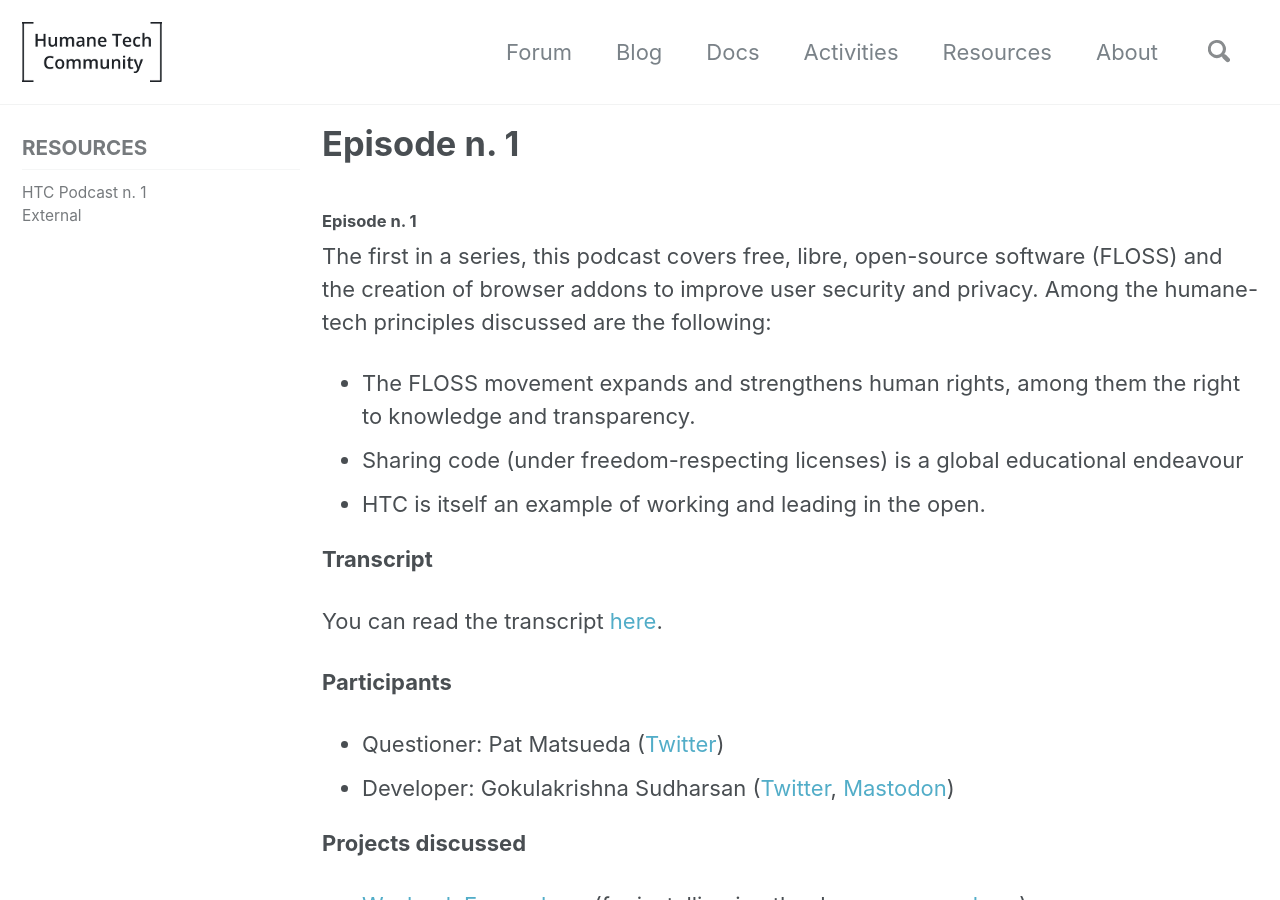
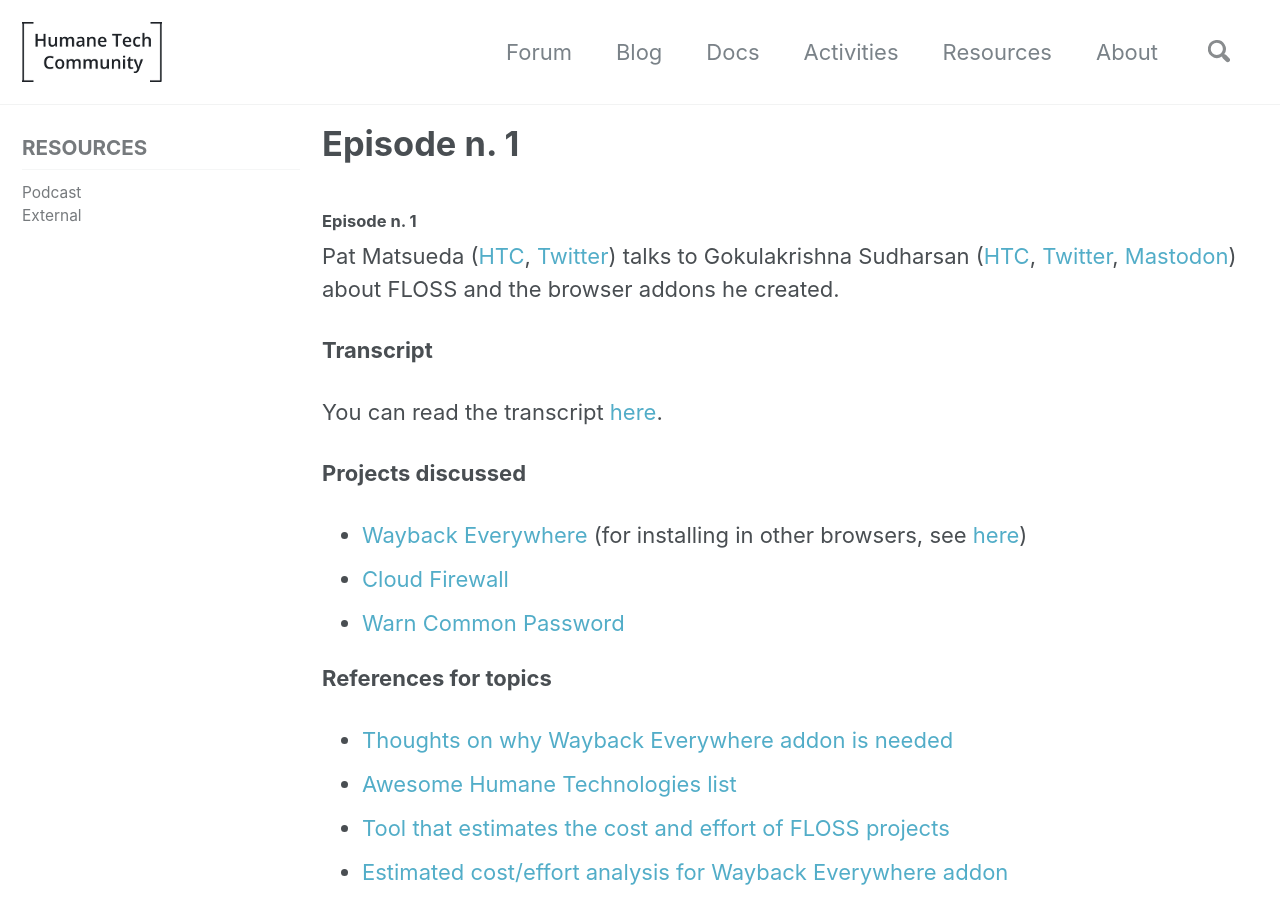
Before and after one commit to humanetech-community/community-hub, a Jekyll site: the page built from _resources/htc-podcast/01-episode.md, in a window 1280 px wide and 900 px high. Built offline with Jekyll 4.4.1, drawn with Linux system fonts in a browser that asks for light colours; cached includes are drawn as plain includes; nearby versions of some CDN libraries.

Commit message:
Pages updated - #96

```diff
--- a/_data/navigation.yml
+++ b/_data/navigation.yml
@@ -154,7 +154,7 @@
   - title: "Resources"
     url: /resources/
     children:
-      - title: "HTC Podcast n. 1"
-        url: "/resources/htc-podcast/episode-1"
+      - title: "Podcast"
+        url: "/resources/htc-podcast"
       - title: "External"
         url: /resources#external/
--- a/_resources/htc-podcast/01-episode.md
+++ b/_resources/htc-podcast/01-episode.md
@@ -11,20 +11,11 @@
 
 #### Episode n. 1
 
-The first in a series, this podcast covers free, libre, open-source software (FLOSS) and the creation of browser addons to improve user security and privacy. Among the humane-tech principles discussed are the following:
-
-- The FLOSS movement expands and strengthens human rights, among them the right to knowledge and transparency.
-- Sharing code (under freedom-respecting licenses) is a global educational endeavour
-- HTC is itself an example of working and leading in the open.
+Pat Matsueda ([HTC](https://community.humanetech.com/u/patm), [Twitter](https://twitter.com/patmatsueda)) talks to Gokulakrishna Sudharsan ([HTC](https://community.humanetech.com/u/gkrishnaks), [Twitter](https://twitter.com/gkrishnaks), [Mastodon](https://framapiaf.org/@gkrishnaks)) about FLOSS and the browser addons he created.
 
 **Transcript**
 
 You can read the transcript [here](./htc-podcast/01-transcript).
-
-**Participants**
-
-- Questioner: Pat Matsueda ([Twitter](https://twitter.com/patmatsueda))
-- Developer: Gokulakrishna Sudharsan ([Twitter](https://twitter.com/gkrishnaks), [Mastodon](https://framapiaf.org/@gkrishnaks))
 
 
 
```
Also changed, not shown: _resources/01-htc-podcast.md (added, +33 -0 lines).
